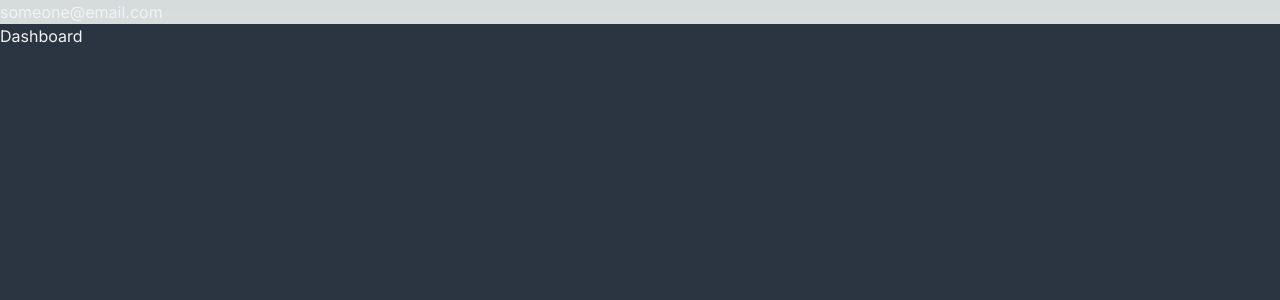
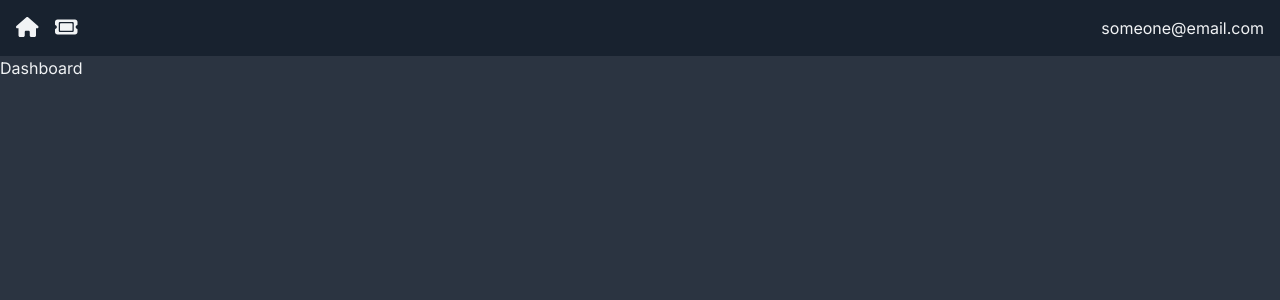
Before and after one commit to gaurang-ambasana/ticketing-tool, a Next.js app: page / in a window 1280 px wide. Shown: the top 300 px of the page. Built offline with nearby package versions, Linux system fonts and the light colour scheme.

Commit message:
initial Nav done

```diff
--- a/app/(components)/Nav.jsx
+++ b/app/(components)/Nav.jsx
@@ -1,7 +1,18 @@
+import { faHome, faHouse, faTicket } from "@fortawesome/free-solid-svg-icons";
+import { FontAwesomeIcon } from "@fortawesome/react-fontawesome";
+import Link from "next/link";
+
 const Nav = () => {
   return (
-    <nav>
-      <div></div>
+    <nav className="flex justify-between bg-nav p-4">
+      <div className="flex items-center space-x-4">
+        <Link href="/">
+          <FontAwesomeIcon icon={faHome} className="icon" />
+        </Link>
+        <Link href="/TicketPage/new">
+          <FontAwesomeIcon icon={faTicket} className="icon" />
+        </Link>
+      </div>
       <div>
         <p className="text-default-text">someone@email.com</p>
       </div>
--- a/app/globals.css
+++ b/app/globals.css
@@ -2,32 +2,11 @@
 @tailwind components;
 @tailwind utilities;
 
-:root {
-  --foreground-rgb: 0, 0, 0;
-  --background-start-rgb: 214, 219, 220;
-  --background-end-rgb: 255, 255, 255;
-}
-
-@media (prefers-color-scheme: dark) {
-  :root {
-    --foreground-rgb: 255, 255, 255;
-    --background-start-rgb: 0, 0, 0;
-    --background-end-rgb: 0, 0, 0;
+@layer components {
+  .icon {
+    @apply text-default-text text-xl;
+  }
+  .btn {
+    @apply hover:no-underline bg-blue-accent hover:bg-blue-accent-hover tracking-wider w-full text-center text-nav font-bold cursor-pointer uppercase px-4 py-2 rounded-md transition-colors block;
   }
 }
-
-body {
-  color: rgb(var(--foreground-rgb));
-  background: linear-gradient(
-      to bottom,
-      transparent,
-      rgb(var(--background-end-rgb))
-    )
-    rgb(var(--background-start-rgb));
-}
-
-@layer utilities {
-  .text-balance {
-    text-wrap: balance;
-  }
-}
```
